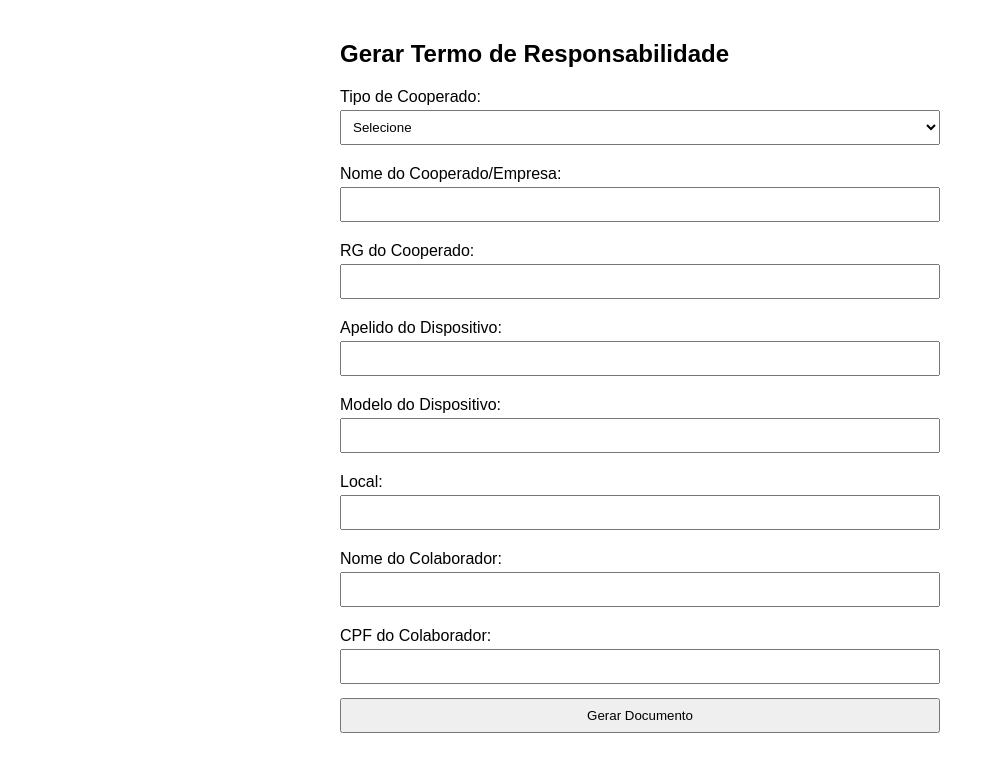
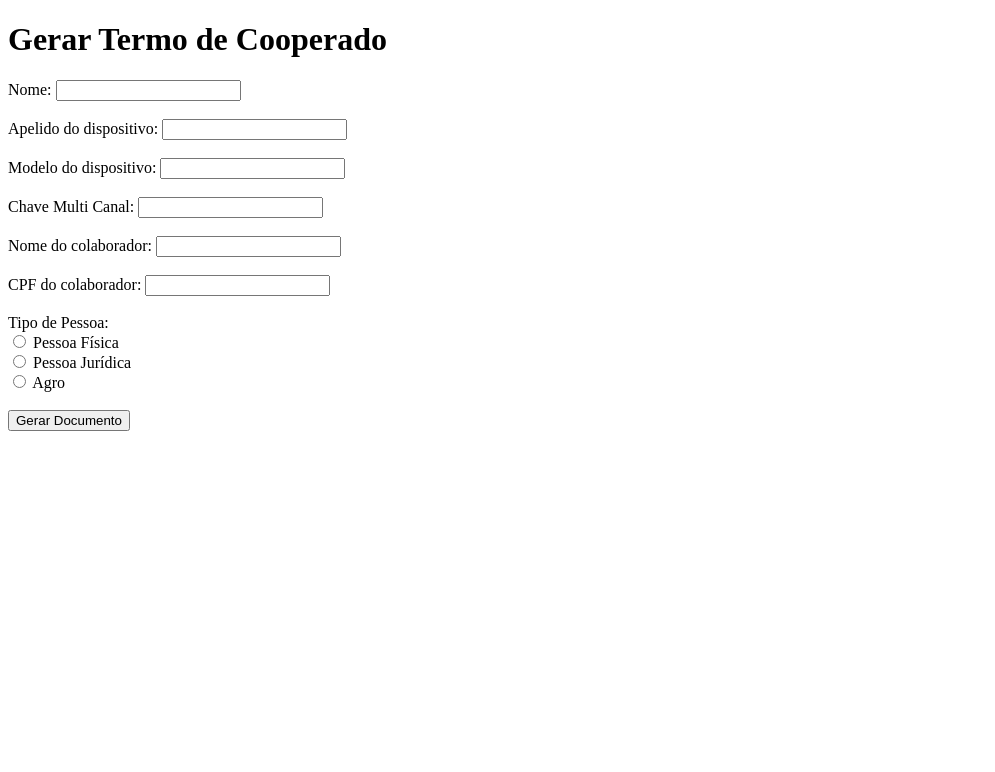
Before and after one commit to lucasrezendx/termo-cooperados, a Flask app: page / in a window 1280 px wide. Shown: the top 772 px of the page, without its empty margins (0-995 px from the left). Run offline with Flask 3, Linux system fonts and the light colour scheme.

Commit message:
Update index.html

```diff
--- a/templates/index.html
+++ b/templates/index.html
@@ -2,83 +2,39 @@
 <html lang="pt-BR">
 <head>
     <meta charset="UTF-8">
-    <title>Gerar Termo</title>
-    <style>
-        body {
-            font-family: Arial, sans-serif;
-            padding: 20px;
-            max-width: 600px;
-            margin: auto;
-        }
-        label {
-            display: block;
-            margin-top: 10px;
-        }
-        input, select, button {
-            width: 100%;
-            padding: 8px;
-            margin-top: 4px;
-            margin-bottom: 10px;
-            box-sizing: border-box;
-        }
-        #chave_multicanal_field {
-            display: none;
-        }
-    </style>
+    <meta name="viewport" content="width=device-width, initial-scale=1.0">
+    <title>Gerar Termo de Cooperado</title>
 </head>
 <body>
-    <h2>Gerar Termo de Responsabilidade</h2>
-    <form action="/" method="post">
-        <label for="tipo">Tipo de Cooperado:</label>
-        <select name="tipo" id="tipo" required onchange="toggleChaveMulticanal()">
-            <option value="">Selecione</option>
-            <option value="PF">Pessoa Física</option>
-            <option value="AGRO">AGRO</option>
-            <option value="PJ">Pessoa Jurídica</option>
-        </select>
+    <h1>Gerar Termo de Cooperado</h1>
+    <form action="/gerar" method="POST">
+        <label for="nome">Nome:</label>
+        <input type="text" id="nome" name="nome" required><br><br>
 
-        <label for="nome">Nome do Cooperado/Empresa:</label>
-        <input type="text" name="nome" id="nome" required>
+        <label for="apelido">Apelido do dispositivo:</label>
+        <input type="text" id="apelido" name="apelido" required><br><br>
 
-        <div id="campos_adicionais">
-            <label for="RG">RG do Cooperado:</label>
-            <input type="text" name="RG" id="RG">
+        <label for="modelo">Modelo do dispositivo:</label>
+        <input type="text" id="modelo" name="modelo" required><br><br>
 
-            <label for="Apelido do Dispositivo">Apelido do Dispositivo:</label>
-            <input type="text" name="Apelido do Dispositivo" id="Apelido do Dispositivo">
+        <label for="chave">Chave Multi Canal:</label>
+        <input type="text" id="chave" name="chave" required><br><br>
 
-            <label for="Modelo do Dispositivo">Modelo do Dispositivo:</label>
-            <input type="text" name="Modelo do Dispositivo" id="Modelo do Dispositivo">
+        <label for="colaborador">Nome do colaborador:</label>
+        <input type="text" id="colaborador" name="colaborador" required><br><br>
 
-            <div id="chave_multicanal_field">
-                <label for="Chave Multicanal">Chave Multicanal ou Secundária:</label>
-                <input type="text" name="Chave Multicanal" id="Chave Multicanal">
-            </div>
+        <label for="cpf">CPF do colaborador:</label>
+        <input type="text" id="cpf" name="cpf" required><br><br>
 
-            <label for="Local">Local:</label>
-            <input type="text" name="Local" id="Local">
-
-            <label for="Nome do Colaborador">Nome do Colaborador:</label>
-            <input type="text" name="Nome do Colaborador" id="Nome do Colaborador">
-
-            <label for="CPF do Colaborador">CPF do Colaborador:</label>
-            <input type="text" name="CPF do Colaborador" id="CPF do Colaborador">
-        </div>
+        <label for="tipo_pessoa">Tipo de Pessoa:</label><br>
+        <input type="radio" id="pf" name="tipo_pessoa" value="PF" required>
+        <label for="pf">Pessoa Física</label><br>
+        <input type="radio" id="pj" name="tipo_pessoa" value="PJ">
+        <label for="pj">Pessoa Jurídica</label><br>
+        <input type="radio" id="agro" name="tipo_pessoa" value="AGRO">
+        <label for="agro">Agro</label><br><br>
 
         <button type="submit">Gerar Documento</button>
     </form>
-
-    <script>
-        function toggleChaveMulticanal() {
-            const tipo = document.getElementById("tipo").value;
-            const chaveField = document.getElementById("chave_multicanal_field");
-            if (tipo === "PJ") {
-                chaveField.style.display = "block";
-            } else {
-                chaveField.style.display = "none";
-                document.getElementById("Chave Multicanal").value = "";
-            }
-        }
-    </script>
 </body>
 </html>
```
